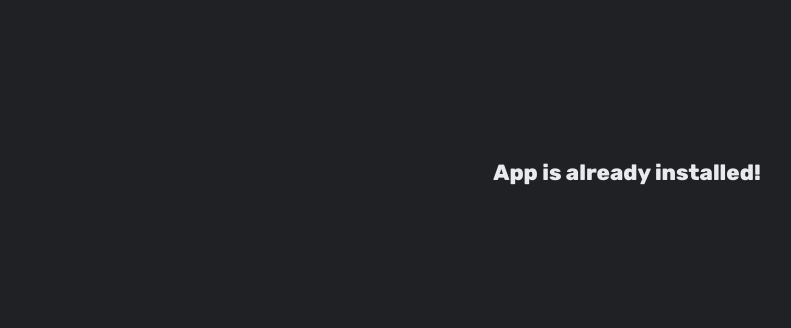
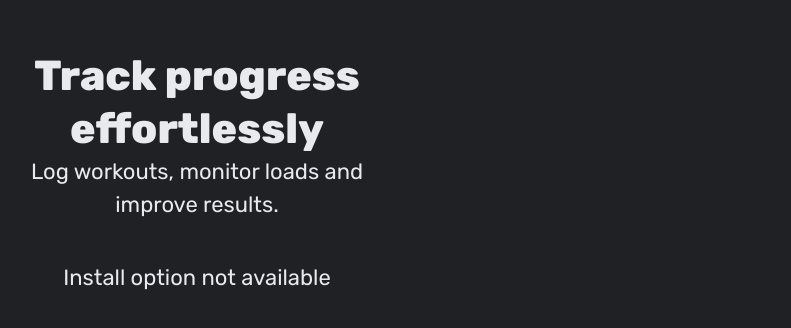
Before and after one commit to Serega-P/Lift-Log, a Next.js app: page /install in a window 1280 px wide. Shown: the part 228-556 px from the top of the page, without its empty margins (13-804 px from the left). Built offline with nearby package versions, Linux system fonts and the light colour scheme.

Commit message:
Установка приложения обновлена

```diff
--- a/app/install/page.tsx
+++ b/app/install/page.tsx
@@ -10,26 +10,10 @@ interface BeforeInstallPromptEvent extends Event {
   userChoice: Promise<{ outcome: "accepted" | "dismissed"; platform: string }>;
 }
 
-// Расширяем `Navigator` для iOS
-interface NavigatorWithStandalone extends Navigator {
-  standalone?: boolean;
-}
-
 export default function InstallPage() {
   const [deferredPrompt, setDeferredPrompt] = useState<BeforeInstallPromptEvent | null>(null);
-  const [isInstalled, setIsInstalled] = useState<boolean>(false);
 
   useEffect(() => {
-    // Проверяем, установлено ли PWA
-    const checkPWAInstalled = () => {
-      return (
-        window.matchMedia("(display-mode: standalone)").matches ||
-        Boolean((navigator as NavigatorWithStandalone).standalone)
-      );
-    };
-
-    setIsInstalled(checkPWAInstalled());
-
     // Ловим событие установки PWA
     const handleBeforeInstallPrompt = (event: Event) => {
       event.preventDefault();
@@ -50,11 +34,11 @@ export default function InstallPage() {
     await deferredPrompt.prompt();
     const { outcome } = await deferredPrompt.userChoice;
     if (outcome === "accepted") {
-      setIsInstalled(true);
+      // Установка прошла успешно, можно обновить интерфейс, если необходимо
     }
   };
 
-  return !isInstalled && deferredPrompt ? (
+  return (
     <div className="flex items-center justify-center flex-col px-10 w-full max-w-[420px] h-screen bg-slate-5">
       <Title
         text="Track progress effortlessly"
@@ -62,14 +46,14 @@ export default function InstallPage() {
         className="font-extrabold text-center leading-tight text-[42px]"
       />
       <Title text="Log workouts, monitor loads and improve results." size="sm" className="font-normal text-center" />
-      <Button onClick={handleInstall} className="bg-blue-500 rounded-lg mt-10" variant="accent" size="default">
-        <Download />
-        Install
-      </Button>
-    </div>
-  ) : (
-    <div className="flex items-center justify-center h-screen">
-      <Title text="App is already installed!" size="sm" className="font-extrabold" />
+      {deferredPrompt ? (
+        <Button onClick={handleInstall} className="bg-blue-500 rounded-lg mt-10" variant="accent" size="default">
+          <Download />
+          Install
+        </Button>
+      ) : (
+        <Title text="Install option not available" size="sm" className="font-normal text-center mt-10" />
+      )}
     </div>
   );
 }
```
